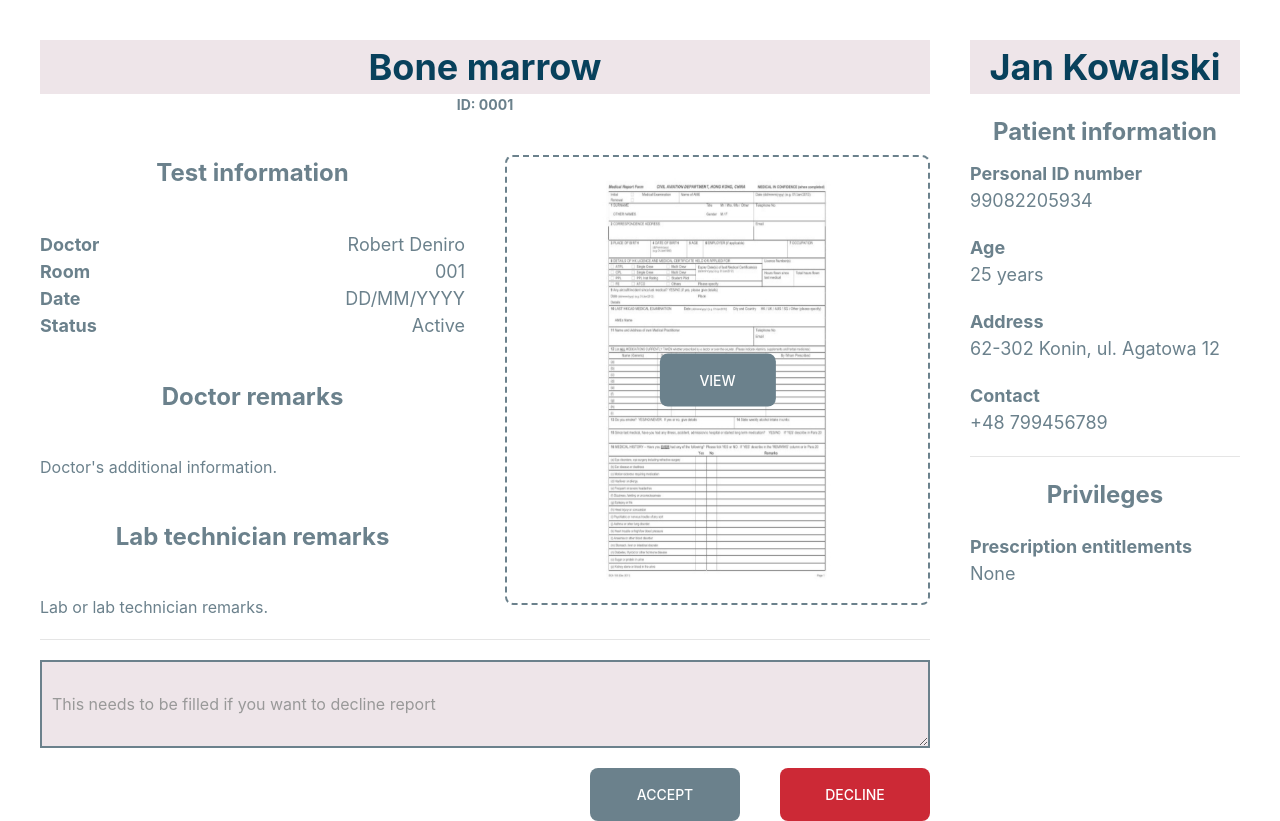
After one commit to Notiooo/PawMed, a Django app: page /technician/approval/ in a window 1280 px wide. The commit adds this page. Run offline with Django 4.2, Linux system fonts and the light colour scheme; some libraries are stand-ins or nearby versions.

Commit message:
Add web design of head lab technician approval/control view - close #33 (#77)

```diff
--- /dev/null
+++ b/PawMed/pawmed-front/public/templates/technician/approval_view.html
@@ -0,0 +1,75 @@
+{% extends 'technician/patient_information.html' %}
+{% load static %}
+
+{% block navbar %}
+    {% include 'base/navbar.html' %}
+{% endblock navbar %}
+
+{% block left_side_title %}Bone marrow{% endblock left_side_title %}
+{% block left_side %}
+<div class="uk-text-center" uk-grid>
+        <div class="uk-width-1-2@m">
+            <div class="uk-text-center">
+                <p class="uk-text-lead uk-margin-medium-bottom uk-text-bolder pm-color-lightblue">Test information</p>
+            </div>
+            <div style="font-size: 18px" uk-grid>
+                <div class="uk-width-1-2">
+                    <div class="uk-text-left uk-text-bold pm-color-lightblue">
+                        <div>Doctor</div>
+                        <div>Room</div>
+                        <div>Date</div>
+                        <div>Status</div>
+                    </div>
+                </div>
+                <div class="uk-width-1-2">
+                    <div class="uk-text-right pm-color-lightblue">
+                        <div>Robert Deniro</div>
+                        <div>001</div>
+                        <div>DD/MM/YYYY</div>
+                        <div>Active</div>
+                    </div>
+                </div>
+            </div>
+            <div class="uk-text-center uk-margin-medium">
+                <p class="uk-text-lead  uk-text-bolder pm-color-lightblue">Doctor remarks</p>
+            </div>
+            <div class="uk-text-left">
+                <div class="pm-color-lightblue">Doctor's additional information.</div>
+            </div>
+
+            <div class="uk-text-center uk-margin-medium">
+                <p class="uk-text-lead  uk-text-bolder pm-color-lightblue">Lab technician remarks</p>
+            </div>
+            <div class="uk-text-left">
+                <div class="pm-color-lightblue">Lab or lab technician remarks.</div>
+            </div>
+        </div>
+
+        <div class="uk-width-expand">
+            <div class="js-upload uk-placeholder uk-height-large uk-flex uk-flex-middle uk-flex-column uk-flex-center" style="border-color: #6B818C; border-width: 2px; border-radius: 8px">
+             <div class="uk-inline">
+                <img src="{% static 'img/technician/receipt.jpg' %}" class="uk-width-2-3" style="opacity: 0.7">
+                <div class="uk-overlay  uk-position-center">
+                    <div uk-form-custom class="uk-margin-small" >
+                        <a href="{% url "homepage" %}"><button style="font-size: 14px" class=" uk-button pm-button-primary uk-button-large uk-width-auto">View</button></a>
+                    </div>
+                </div>
+            </div>
+
+            </div>
+        </div>
+</div>
+
+<hr>
+<div class="uk-margin">
+    <textarea class="uk-textarea  uk-flex-wrap-middle pm-input" style="border-width: 2px" rows="3" placeholder="This needs to be filled if you want to decline report"></textarea>
+</div>
+<div class="uk-flex-right" uk-grid>
+    <div>
+        <a href="{% url "homepage" %}"><button style="font-size: 14px" class="uk-button pm-button-primary uk-button-large uk-width-small">Accept</button></a>
+    </div>
+    <div>
+        <a href="{% url "homepage" %}"><button style="font-size: 14px" class="uk-button pm-button-secondary uk-button-large uk-width-small">Decline</button></a>
+    </div>
+</div>
+{% endblock left_side %}
--- a/PawMed/pawmed-front/public/templates/technician/submit_results.html
+++ b/PawMed/pawmed-front/public/templates/technician/submit_results.html
@@ -64,7 +64,7 @@
         </div>
 </div>
 <div class="uk-flex uk-flex-right">
-<a href="{% url "homepage" %}"><button style="font-size: 14px" class="uk-button pm-button-darkblue uk-button-large uk-width-small">Submit</button></a>
+    <a href="{% url "homepage" %}"><button style="font-size: 14px" class="uk-button pm-button-darkblue uk-button-large uk-width-small">Submit</button></a>
 </div>
 {% endblock left_side %}
 
--- a/PawMed/technician/urls.py
+++ b/PawMed/technician/urls.py
@@ -1,7 +1,8 @@
 from django.urls import path
 
-from .views import SubmitResultView
+from .views import SubmitResultView, HeadTechnicianApprovalView
 
 urlpatterns = [
-    path('', SubmitResultView.as_view(), name="technician_submit_result")
+    path('submit/', SubmitResultView.as_view(), name="technician_submit_result"),
+    path('approval/', HeadTechnicianApprovalView.as_view(), name="head_technician_approval_view")
 ]
--- a/PawMed/technician/views.py
+++ b/PawMed/technician/views.py
@@ -4,3 +4,8 @@ from django.views.generic import TemplateView
 class SubmitResultView(TemplateView):
     """View where technician can add and then submit the result"""
     template_name = 'technician/submit_results.html'
+
+
+class HeadTechnicianApprovalView(TemplateView):
+    """View where technician can add and then submit the result"""
+    template_name = 'technician/approval_view.html'
```
Also changed, not shown: PawMed/pawmed-front/public/static/img/technician/receipt.jpg (added).
